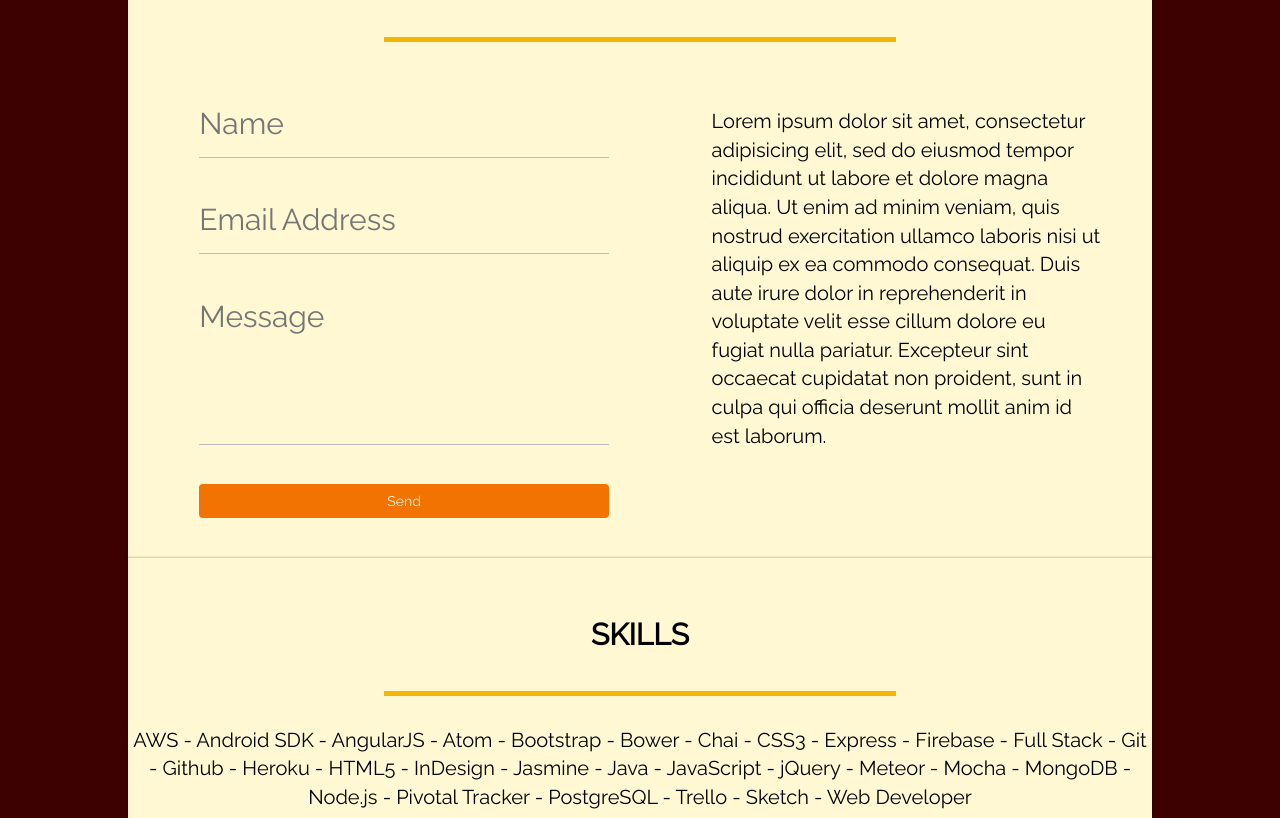
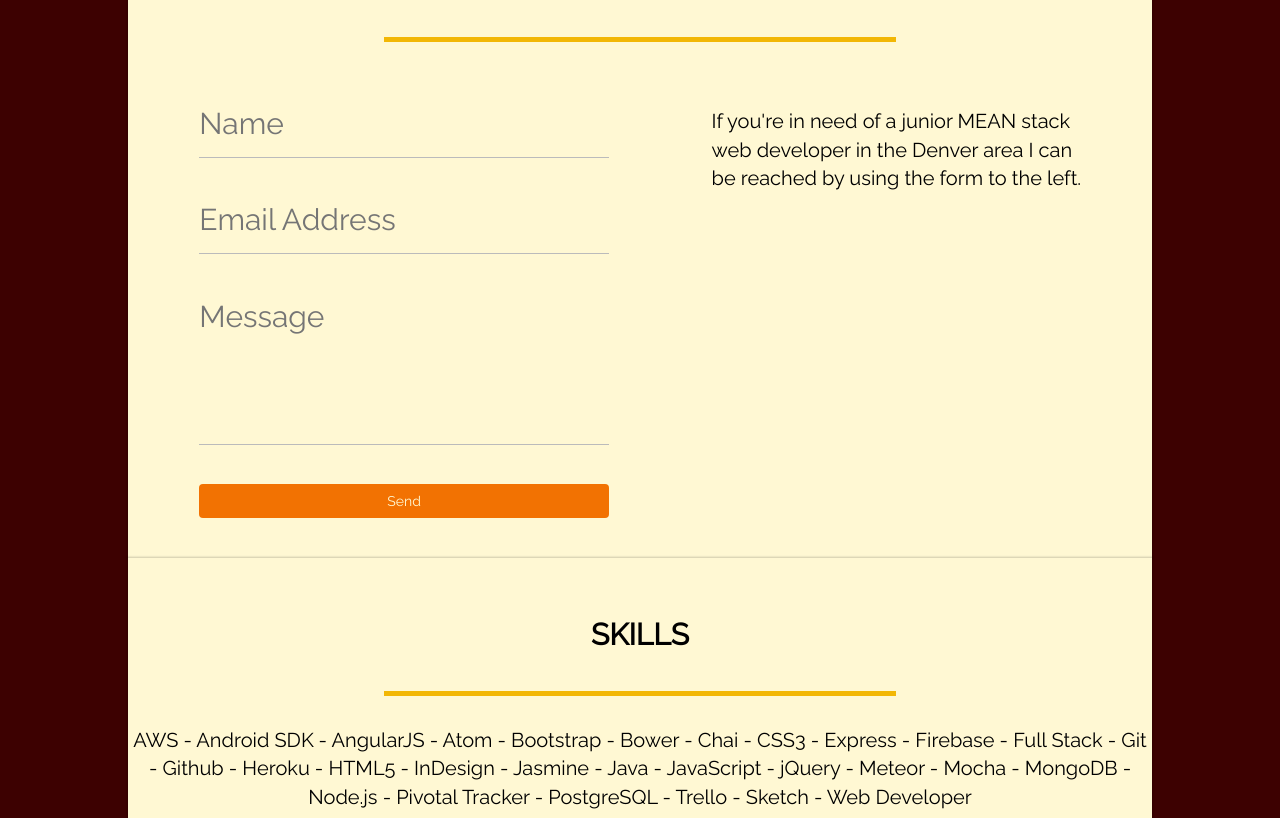
Before and after one commit to mmmorrison/mmmorrison.github.io, a plain HTML site: page index.html in a window 1280 px wide. Shown: the part 2618-3436 px from the top of the page. Drawn offline with nearby package versions, Linux system fonts and the light colour scheme.

Commit message:
added text to the right of the form

```diff
--- a/index.html
+++ b/index.html
@@ -255,8 +255,7 @@
                     <button class='text-center contactButton btn-block btn' type="submit">Send</button>
                 </form>
                 <div>
-                    <p>Lorem ipsum dolor sit amet, consectetur adipisicing elit, sed do eiusmod tempor incididunt ut labore et dolore magna aliqua. Ut enim ad minim veniam, quis nostrud exercitation ullamco laboris nisi ut aliquip ex ea commodo consequat.
-                        Duis aute irure dolor in reprehenderit in voluptate velit esse cillum dolore eu fugiat nulla pariatur. Excepteur sint occaecat cupidatat non proident, sunt in culpa qui officia deserunt mollit anim id est laborum.</p>
+                    <p>If you're in need of a junior MEAN stack web developer in the Denver area I can be reached by using the form to the left.</p>
                 </div>
             </div>
         </section>
--- a/main.css
+++ b/main.css
@@ -304,7 +304,7 @@ hr.star-dark:after {
     background-color: #FFF8D3;
 }
 
-/*****************************/
+/**********CAPTION*******************/
 
 .caption-style-4 {
   list-style-type: none;
@@ -377,7 +377,7 @@ hr.star-dark:after {
   width: 700px;
 }
 .content h1, .content h2 {
-    font-family: "Source Sans Pro", sans-serif;
+  font-family: 'Raleway', sans-serif;
   color: #ecf0f1;
   padding: 0px;
   margin: 0px;
@@ -455,6 +455,7 @@ form {
   position: relative;
   margin-bottom: 10px;
   padding-bottom: 10px;
+  /*border-bottom: 1px solid #f2b705;*/
   border-bottom: 1px solid #bbb;
 }
 .form-item input, .form-item textarea {
@@ -501,7 +502,6 @@ form {
   -webkit-margin-after: 1em;
   -webkit-margin-start: 0px;
   -webkit-margin-end: 0px;
-    /*border: 1px solid red;*/
 }
 .contactButton {
   color: #FFF8D3;
```
Lines whose indentation alone changed are shown as unchanged.
